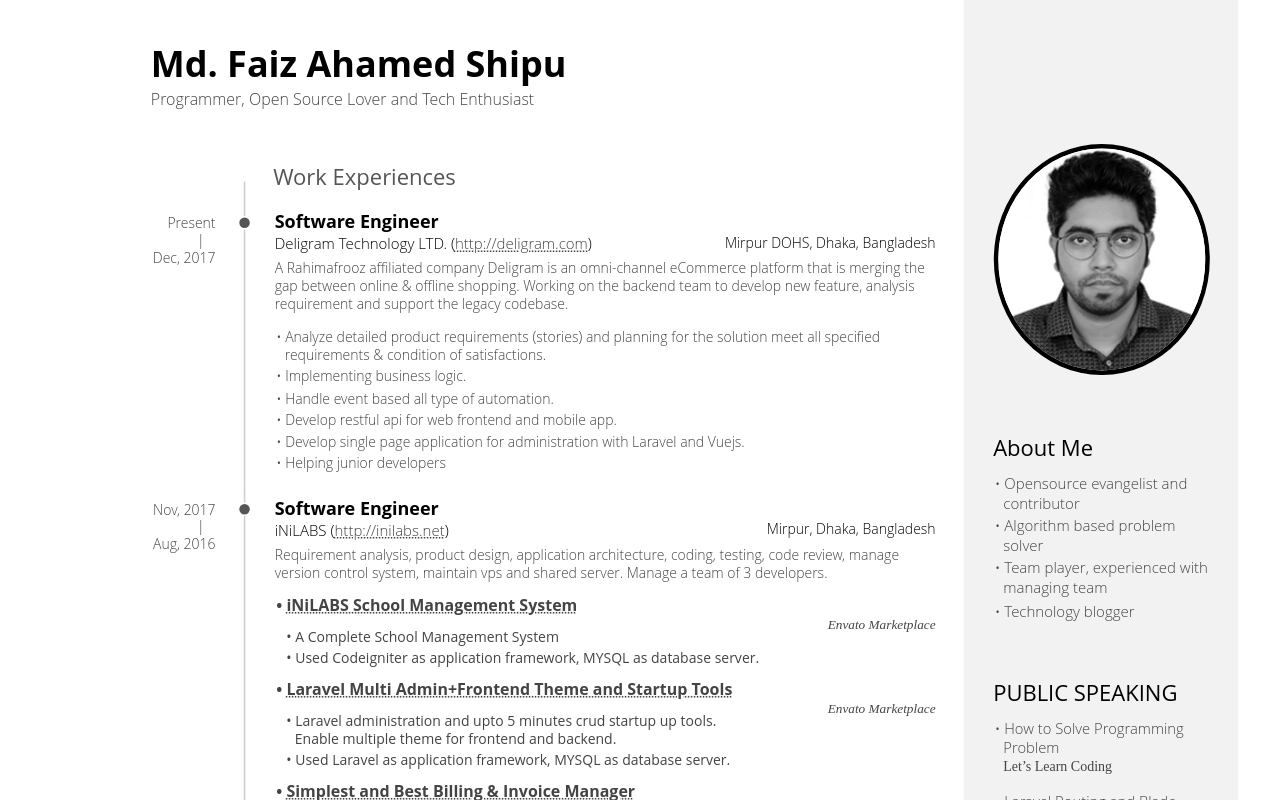
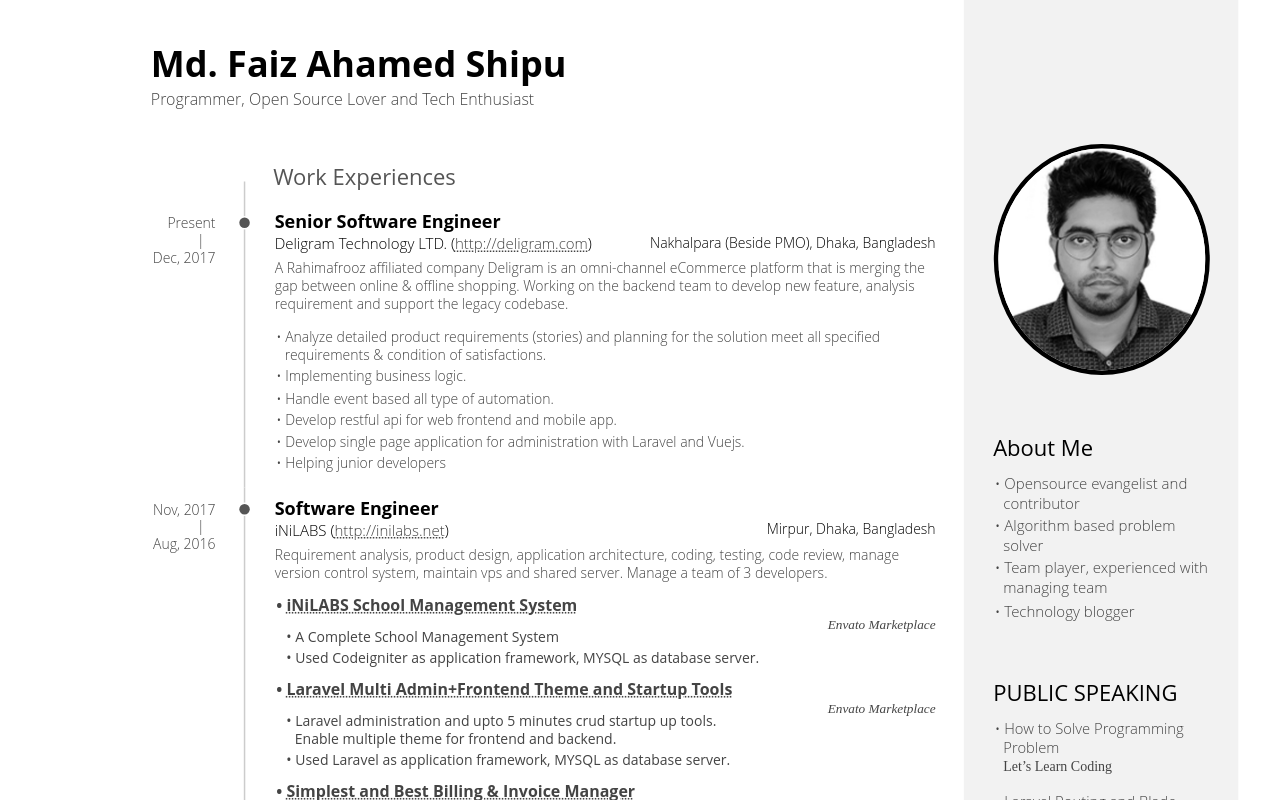
Before and after one commit to Shipu/shipu.github.io, a Nuxt app: page /cv in a window 1280 px wide. Shown: the top 800 px of the page. Built offline with nearby package versions, Linux system fonts and the light colour scheme; a web font is replaced by a local one.

Commit message:
update designation
update designation

```diff
--- a/pages/cv.vue
+++ b/pages/cv.vue
@@ -17,9 +17,9 @@
                 </div>
                 <div class="details">
                     <header>
-                        <h3>Software Engineer</h3>
+                        <h3>Senior Software Engineer</h3>
                         <span class="place">Deligram Technology LTD. (<a href="https://deligram.com">http://deligram.com</a>)</span>
-                        <span class="location">Mirpur DOHS, Dhaka, Bangladesh</span>
+                        <span class="location">Nakhalpara (Beside PMO), Dhaka, Bangladesh</span>
                     </header>
                     <div>
                         <p>A Rahimafrooz affiliated company Deligram is an omni-channel eCommerce platform that is merging the gap between online & offline shopping. Working on the backend team to develop new feature, analysis requirement and support the legacy codebase.</p>
```
